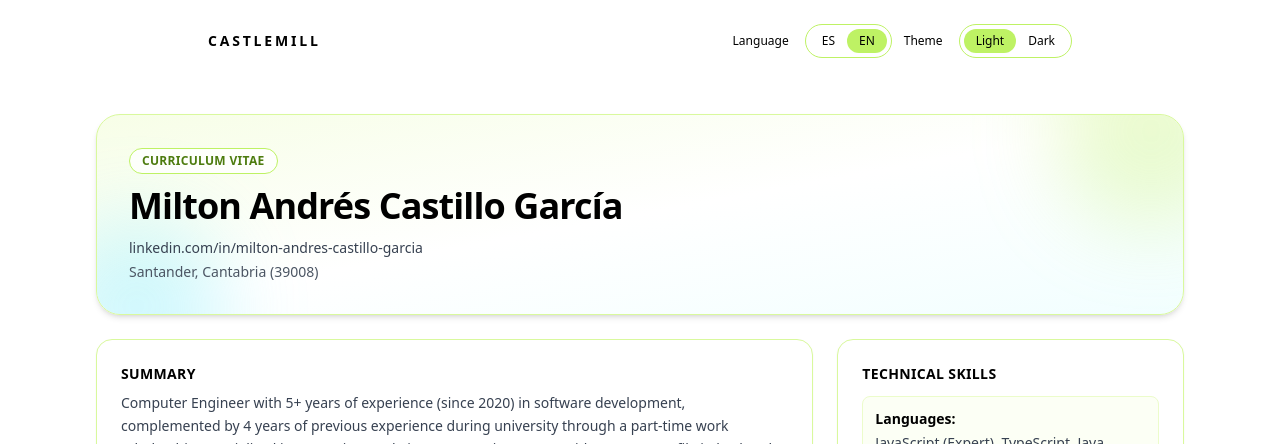
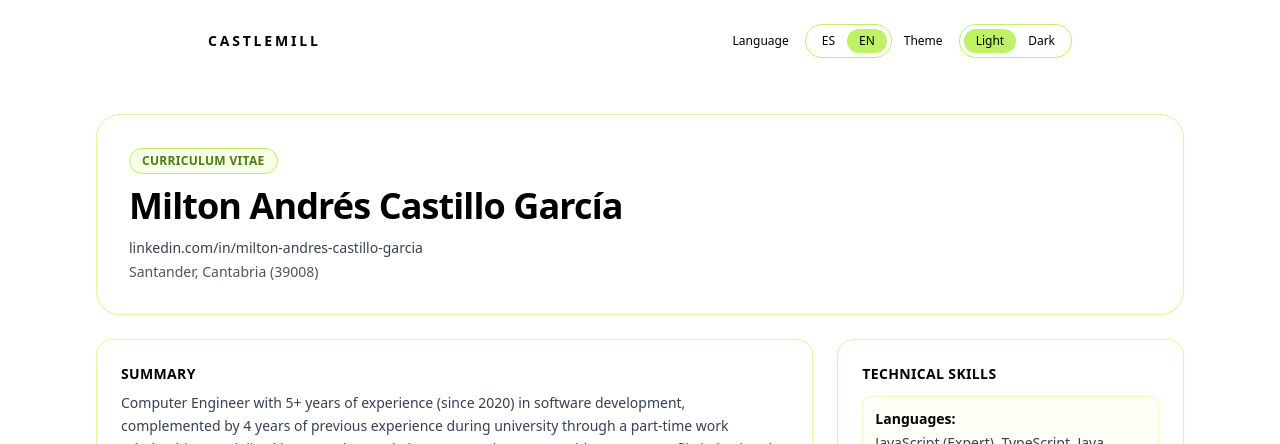
Before and after one commit to MiltonCastilloG/castlemill-landing, a Next.js app: page /curriculum in a window 1280 px wide. Shown: the top 444 px of the page. Built offline with nearby package versions, Linux system fonts and the light colour scheme.

Commit message:
Separated and expanded logic on curriculum front

```diff
--- a/src/components/CurriculumFront/CurriculumFront.tsx
+++ b/src/components/CurriculumFront/CurriculumFront.tsx
@@ -2,30 +2,24 @@
 
 import { useTranslations } from "../../features/translation";
 import { ExperienceSection } from "./Experience";
+import { TechnicalSkillsSection } from "./TechnicalSkills";
 import {
   curriculumFrontTranslations,
   educationItems,
   languageItems,
-  skillItems,
   type CurriculumFrontKey,
   type EducationItem,
   type LanguageItem,
-  type SkillItem,
 } from "./data";
 
 export function CurriculumFront() {
   const { t } = useTranslations(curriculumFrontTranslations);
 
   return (
-    <main className="relative mx-auto w-full max-w-6xl flex-1 px-4 py-8 sm:px-6 lg:px-8">
-      <div className="pointer-events-none absolute inset-x-0 top-0 -z-10 h-56 bg-gradient-to-r from-lime-100/60 via-cyan-100/50 to-fuchsia-100/40 blur-3xl dark:from-lime-900/20 dark:via-cyan-900/20 dark:to-fuchsia-900/20" />
-
-      <header className="relative overflow-hidden rounded-3xl border border-lime-200 bg-gradient-to-br from-lime-50 via-white to-cyan-50/70 p-6 shadow-md dark:border-teal-700 dark:from-teal-900/70 dark:via-teal-950/80 dark:to-cyan-950/70 sm:p-8">
-        <div className="absolute -right-16 -top-20 h-48 w-48 rounded-full bg-lime-300/30 blur-2xl dark:bg-cyan-400/20" />
-        <div className="absolute -bottom-20 -left-12 h-44 w-44 rounded-full bg-cyan-300/30 blur-2xl dark:bg-lime-400/20" />
-
-        <div className="relative">
-          <span className="inline-flex rounded-full border border-lime-300 bg-white/80 px-3 py-1 text-xs font-semibold uppercase tracking-wide text-lime-700 dark:border-teal-500 dark:bg-teal-950/70 dark:text-teal-200">
+    <main className="mx-auto w-full max-w-6xl flex-1 px-4 py-8 sm:px-6 lg:px-8">
+      <header className="rounded-3xl border border-lime-200 bg-white p-6 shadow-sm dark:border-teal-700 dark:bg-teal-950/80 sm:p-8">
+        <div>
+          <span className="inline-flex rounded-full border border-lime-300 bg-lime-50 px-3 py-1 text-xs font-semibold uppercase tracking-wide text-lime-700 dark:border-teal-500 dark:bg-teal-900/50 dark:text-teal-200">
             Curriculum Vitae
           </span>
           <h1 className="mt-3 text-3xl font-extrabold tracking-tight text-black dark:text-teal-100 sm:text-4xl">
@@ -51,19 +45,7 @@ export function CurriculumFront() {
         </section>
 
         <aside className="space-y-6 lg:col-span-4">
-          <article className="rounded-2xl border border-lime-200 bg-white p-6 shadow-sm transition-all hover:-translate-y-0.5 hover:shadow-md dark:border-teal-700 dark:bg-teal-950/80">
-            <h2 className="text-sm font-semibold uppercase tracking-wide text-black dark:text-teal-100">
-              {t("technicalSkillsTitle")}
-            </h2>
-            <dl className="mt-3 space-y-3 text-sm">
-              {skillItems.map((skill: SkillItem) => (
-                <div key={skill.labelKey} className="rounded-lg border border-lime-100 bg-lime-50/40 p-3 dark:border-teal-800 dark:bg-teal-900/30">
-                  <dt className="font-semibold text-black dark:text-teal-100">{t(skill.labelKey)}</dt>
-                  <dd className="mt-1 text-gray-700 dark:text-teal-200">{t(skill.valueKey)}</dd>
-                </div>
-              ))}
-            </dl>
-          </article>
+          <TechnicalSkillsSection title={t("technicalSkillsTitle")} t={t} />
 
           <article className="rounded-2xl border border-lime-200 bg-white p-6 shadow-sm transition-all hover:-translate-y-0.5 hover:shadow-md dark:border-teal-700 dark:bg-teal-950/80">
             <h2 className="text-sm font-semibold uppercase tracking-wide text-black dark:text-teal-100">
@@ -71,8 +53,13 @@ export function CurriculumFront() {
             </h2>
             <dl className="mt-3 space-y-3 text-sm">
               {languageItems.map((language: LanguageItem) => (
-                <div key={language.nameKey} className="rounded-lg border border-lime-100 bg-lime-50/40 p-3 dark:border-teal-800 dark:bg-teal-900/30">
-                  <dt className="font-semibold text-black dark:text-teal-100">{t(language.nameKey)}</dt>
+                <div
+                  key={language.nameKey}
+                  className="rounded-lg border border-lime-100 bg-lime-50/40 p-3 dark:border-teal-800 dark:bg-teal-900/30"
+                >
+                  <dt className="font-semibold text-black dark:text-teal-100">
+                    {t(language.nameKey)}
+                  </dt>
                   <dd className="mt-1 text-gray-700 dark:text-teal-200">{t(language.levelKey)}</dd>
                 </div>
               ))}
@@ -85,12 +72,17 @@ export function CurriculumFront() {
             </h2>
             <div className="mt-3 space-y-4">
               {educationItems.map((education: EducationItem) => (
-                <article key={education.degreeKey} className="rounded-lg border border-lime-100 bg-lime-50/40 p-3 dark:border-teal-800 dark:bg-teal-900/30">
+                <article
+                  key={education.degreeKey}
+                  className="rounded-lg border border-lime-100 bg-lime-50/40 p-3 dark:border-teal-800 dark:bg-teal-900/30"
+                >
                   <div className="flex flex-col gap-1">
                     <h3 className="text-sm font-semibold text-black dark:text-teal-100">
                       {t(education.degreeKey)}
                     </h3>
-                    <p className="text-xs text-gray-600 dark:text-teal-300">{t(education.dateKey)}</p>
+                    <p className="text-xs text-gray-600 dark:text-teal-300">
+                      {t(education.dateKey)}
+                    </p>
                   </div>
                   <ul className="mt-2 list-disc space-y-1 pl-5 text-sm text-gray-700 dark:text-teal-200">
                     {education.bulletKeys.map((bulletKey: CurriculumFrontKey) => (
--- /dev/null
+++ b/src/components/CurriculumFront/TechnicalSkills/TechnicalSkillsSection.tsx
@@ -0,0 +1,29 @@
+"use client";
+
+import { skillItems, type CurriculumFrontKey, type SkillItem } from "../data";
+
+type TechnicalSkillsSectionProps = {
+  title: string;
+  t: (key: CurriculumFrontKey) => string;
+};
+
+export function TechnicalSkillsSection({ title, t }: TechnicalSkillsSectionProps) {
+  return (
+    <article className="rounded-2xl border border-lime-200 bg-white p-6 shadow-sm transition-all hover:-translate-y-0.5 hover:shadow-md dark:border-teal-700 dark:bg-teal-950/80">
+      <h2 className="text-sm font-semibold uppercase tracking-wide text-black dark:text-teal-100">
+        {title}
+      </h2>
+      <dl className="mt-3 space-y-3 text-sm">
+        {skillItems.map((skill: SkillItem) => (
+          <div
+            key={skill.labelKey}
+            className="rounded-lg border border-lime-100 bg-lime-50/40 p-3 dark:border-teal-800 dark:bg-teal-900/30"
+          >
+            <dt className="font-semibold text-black dark:text-teal-100">{t(skill.labelKey)}</dt>
+            <dd className="mt-1 text-gray-700 dark:text-teal-200">{t(skill.valueKey)}</dd>
+          </div>
+        ))}
+      </dl>
+    </article>
+  );
+}
--- /dev/null
+++ b/src/components/CurriculumFront/TechnicalSkills/index.ts
@@ -0,0 +1 @@
+export { TechnicalSkillsSection } from "./TechnicalSkillsSection";
```
Also changed, not shown: src/components/CurriculumFront/Experience/ExperienceSection.tsx (+9 -3 lines), 2 other files (tests, documents, lock files or other folders).
